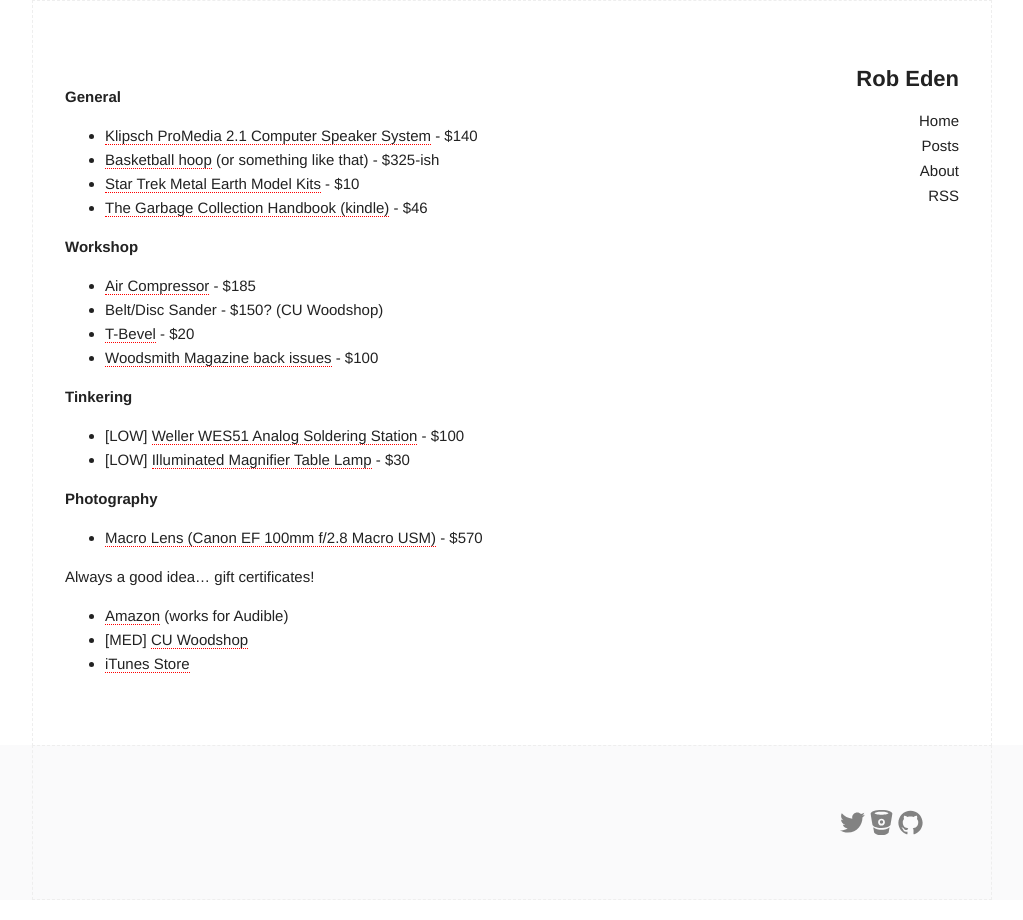
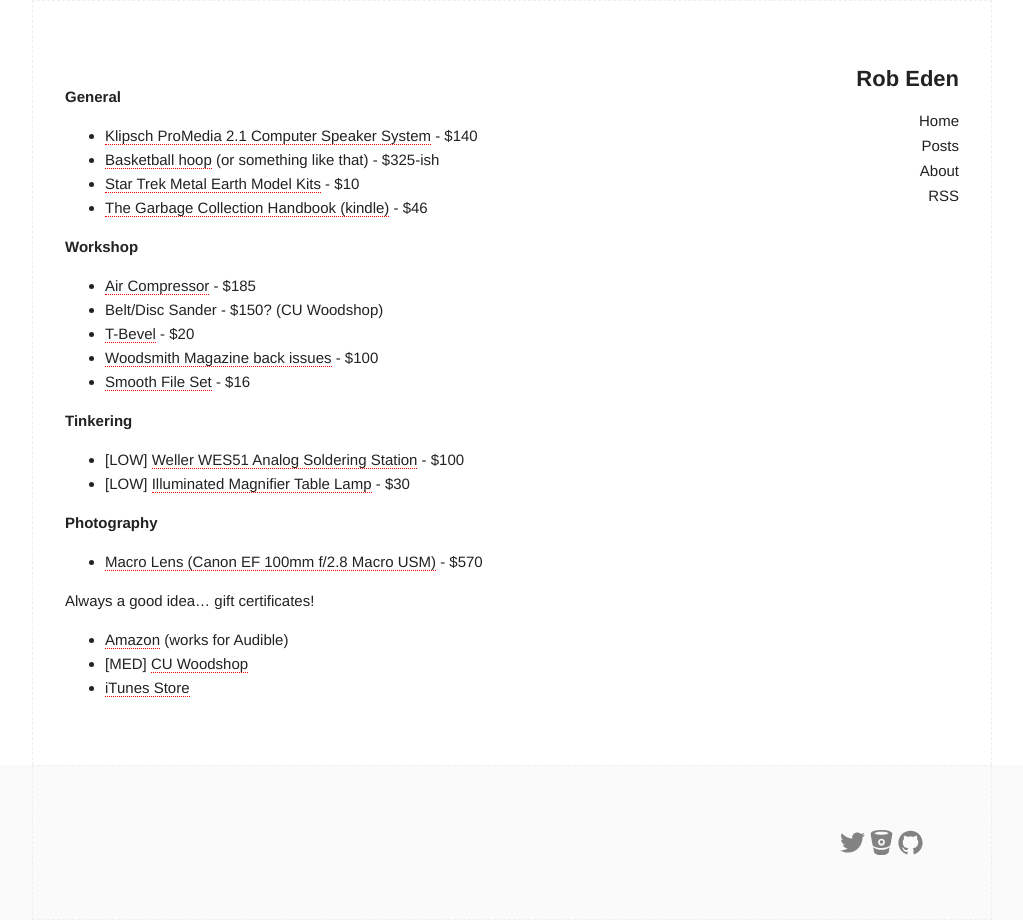
Before and after one commit to robeden/robeden.github.io, a Jekyll site: the page built from personal/wishlist.md, in a window 1280 px wide. Shown: the whole page, without its empty margins (128-1151 px from the left). Built offline with Jekyll 4.4.1, drawn with Linux system fonts in a browser that asks for light colours; our own code applies the rules of GitHub Pages for plain Markdown files; comment, search, counter and statistics services are not loaded.

Commit message:
Add file set

```diff
--- a/personal/wishlist.md
+++ b/personal/wishlist.md
@@ -11,6 +11,7 @@
 - Belt/Disc Sander - $150? (CU Woodshop)
 - [T-Bevel](https://www.lowes.com/pd/IRWIN-Hardwood-T-Bevel/50420100) - $20
 - [Woodsmith Magazine back issues](http://www.woodsmith.com/back-issue-library.php) - $100
+- [Smooth File Set](https://www.lowes.com/pd/Kobalt-8-in-Smooth-File-Set/999921002) - $16
 
 **Tinkering**
 
```
